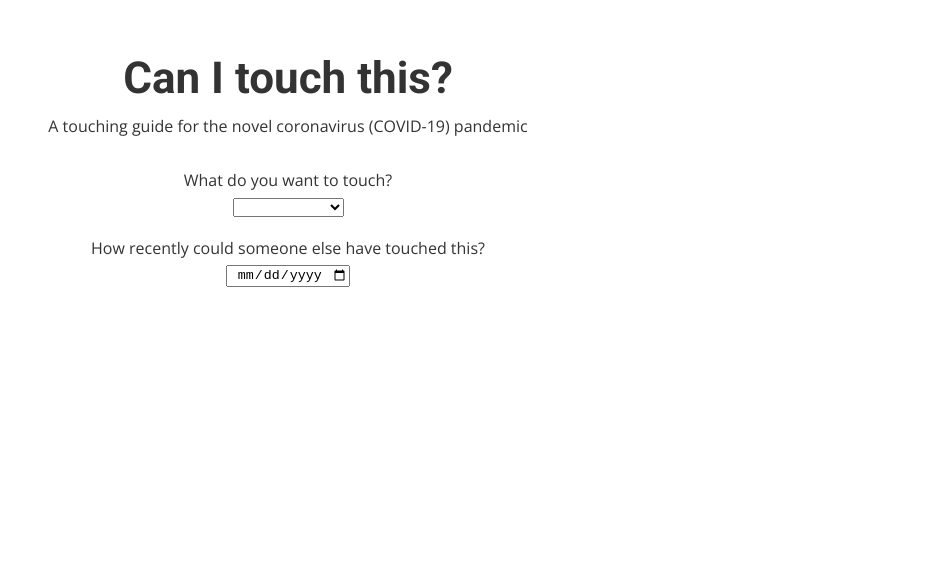
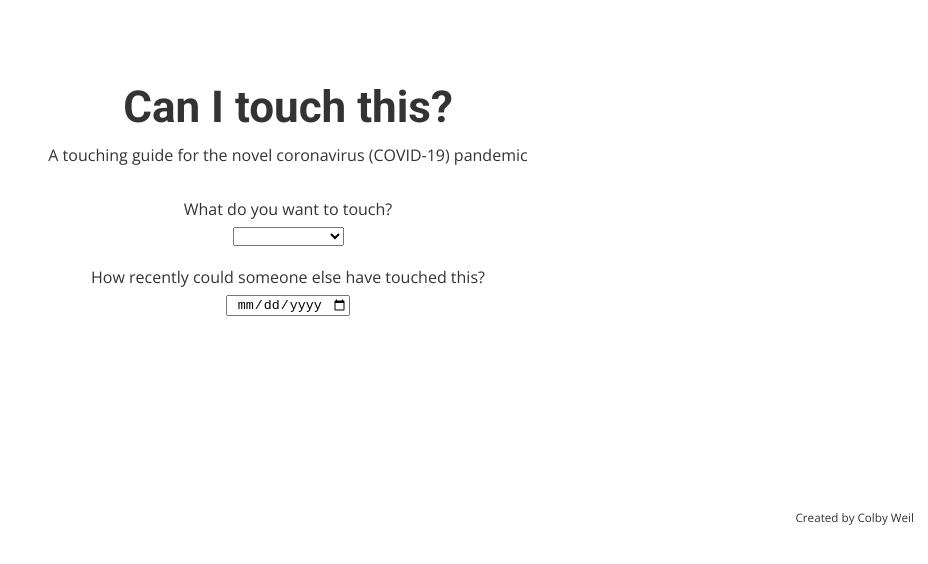
Before and after one commit to 2ndTwo/can-I-touch-this, a Vue app: page / in a window 1280 px wide. Shown: the part 108-672 px from the top of the page, without its empty margins (352-1280 px from the left). Built offline with nearby package versions, Linux system fonts and the light colour scheme.

Commit message:
feat(app.vue): add credit section

```diff
--- a/src/App.vue
+++ b/src/App.vue
@@ -1,5 +1,6 @@
 <template>
   <div id="app">
+    <main class="main-content">
       <h1>Can I touch this?</h1>
       <p class="sub-heading">
         A touching guide for the novel coronavirus (COVID-19) pandemic
@@ -26,7 +27,12 @@
       <label class="field field__label">
         How recently could someone else have
         <span class="orphan">touched this?</span>
-      <input class="field__input" type="date" v-model="touchedDate" required />
+        <input
+          class="field__input"
+          type="date"
+          v-model="touchedDate"
+          required
+        />
       </label>
 
       <label
@@ -35,7 +41,12 @@
         @focusin="timeFieldUsed = true"
       >
         What time could it have <span class="orphan">been touched?</span>
-      <input class="field__input" type="time" v-model="touchedTime" required />
+        <input
+          class="field__input"
+          type="time"
+          v-model="touchedTime"
+          required
+        />
       </label>
 
       <div v-if="showResult">
@@ -50,7 +61,9 @@
           {{ canTheyTouchThisText }}
         </p>
         <p v-if="canTheyTouchThis === undefined">
-        To get a definitive answer, you can either enter the time the object may have been exposed to the virus or you can play it safe and wait <span class="orphan">a day or two.</span>
+          To get a definitive answer, you can either enter the time the object
+          may have been exposed to the virus or you can play it safe and wait
+          <span class="orphan">a day or two.</span>
         </p>
         <p class="result__description" v-if="canTheyTouchThis === true">
           You can safely touch this.
@@ -65,6 +78,12 @@
           <span v-html="selectedObjectReadableSources"></span>
         </p>
       </div>
+    </main>
+    <aside class="credit">
+      <small class="credit__text">
+        Created by Colby Weil
+      </small>
+    </aside>
   </div>
 </template>
 
@@ -245,10 +264,25 @@ body {
 }
 
 #app {
+  min-height: 100vh;
+  display: flex;
+  flex-direction: column;
   font-family: $copy-font;
   color: #333;
+}
+
+.main-content {
   text-align: center;
-  margin: 20vh 1rem 20vh;
+  padding: 20vh 1rem 20vh;
+}
+
+.credit {
+  display: flex;
+  align-items: flex-end;
+  justify-content: flex-end;
+  font-size: 0.875rem;
+  text-align: end;
+  padding: 1em;
 }
 
 h1 {
```
Lines whose indentation alone changed are shown as unchanged.
